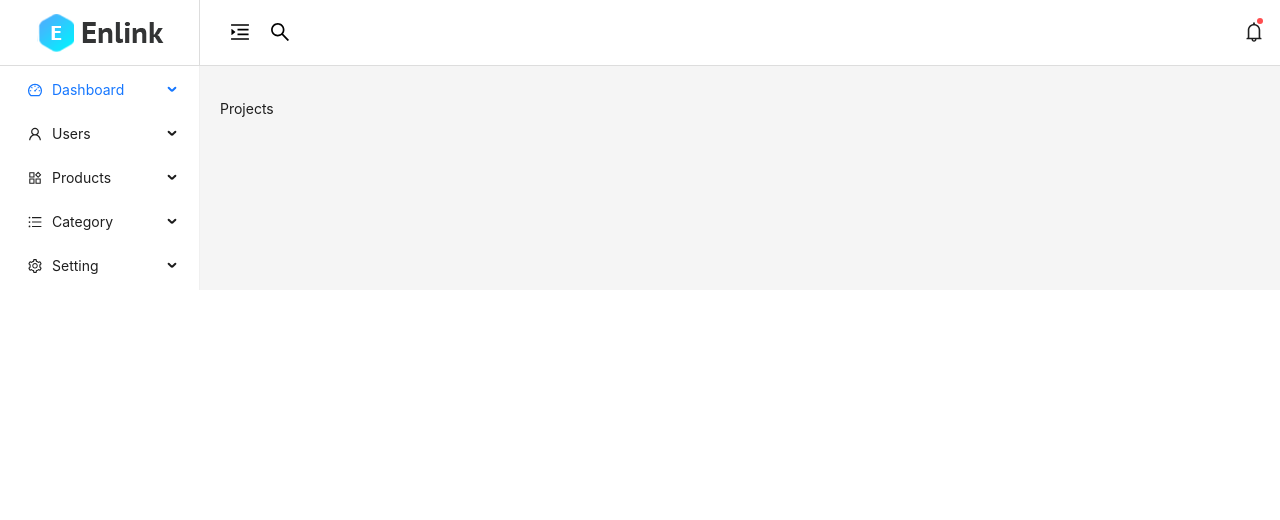
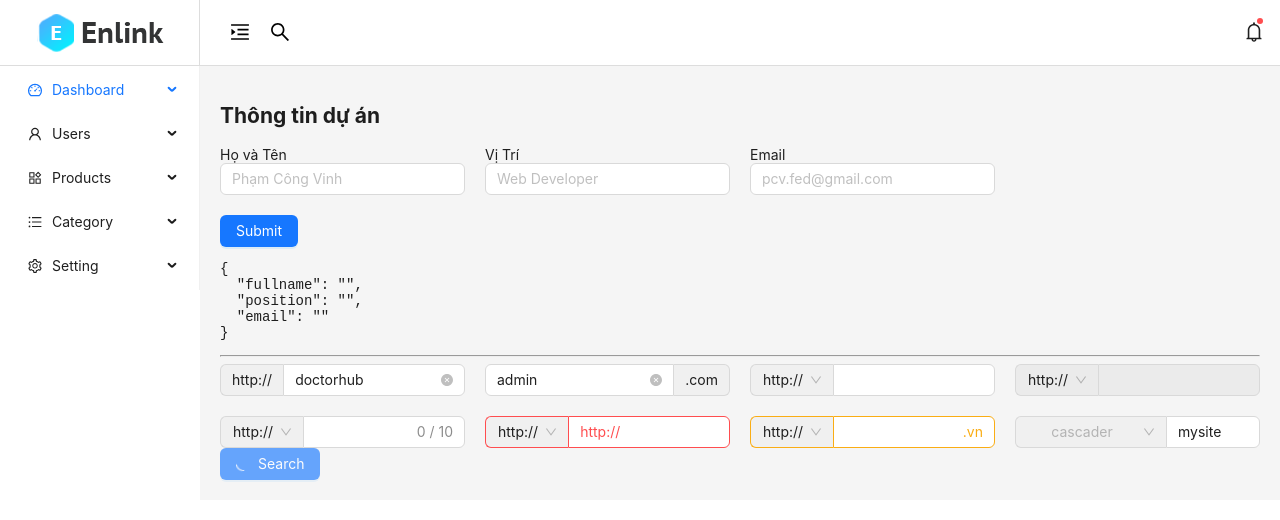
Before and after one commit to Vinhdev04/Ant-Design, a React (Create React App) app in the folder Example/learn-antd/: page /projects in a window 1280 px wide. Shown: the top 520 px of the page. Built offline with nearby package versions, Linux system fonts and the light colour scheme.

Commit message:
Tìm hiểu về component[Input] trong Ant-Design

```diff
--- /dev/null
+++ b/Example/learn-antd/src/pages/Project/Project.css
@@ -0,0 +1,3 @@
+.mb {
+  margin-bottom: 10px;
+}
--- a/Example/learn-antd/src/pages/Project/index.jsx
+++ b/Example/learn-antd/src/pages/Project/index.jsx
@@ -1,10 +1,126 @@
-import React from "react";
+import { Button, Cascader, Col, Input, Row, Select } from "antd";
+import React, { useState } from "react";
+import "./Project.css";
+const { Option } = Select;
+function Project() {
+  const [data, setData] = useState({
+    fullname: "",
+    position: "",
+    email: ""
+  });
 
-function Project(props) {
+  // lấy data cũ  nối vào data mới
+  const handleChangeInput = (e) => {
+    const { name, value } = e.target;
+    setData((prev) => ({
+      ...prev,
+      [name]: value
+    }));
+  };
+
+  const handleClick = () => {
+    console.log("Đã gửi dữ liệu lên server", data);
+    // Reset form
+    setData({
+      fullname: "",
+      position: "",
+      email: ""
+    });
+  };
+
+  // custom select sau đó truyền vào addonAfter || addonBefore
+  const select = (
+    <Select defaultValue="http://">
+      <Option value="http://">http://</Option>
+      <Option value="https://">https://</Option>
+    </Select>
+  )
+
   return (
-    <div>
-      <p>Projects</p>
-    </div>
+    <>
+      <div className="mb-10">
+        <h2>Thông tin dự án</h2>
+        <form>
+          <Row gutter={[20, 20]}>
+            <Col xs={24} sm={24} md={8} lg={6} xl={6} className="mb-10">
+              <label>Họ và Tên</label>
+              <Input name="fullname" value={data.fullname} placeholder="Phạm Công Vinh" onChange={handleChangeInput} />
+            </Col>
+            <Col xs={24} sm={24} md={8} lg={6} xl={6}>
+              <label>Vị Trí</label>
+              <Input name="position" value={data.position} placeholder="Web Developer" onChange={handleChangeInput} />
+            </Col>
+            <Col xs={24} sm={24} md={8} lg={6} xl={6}>
+              <label>Email</label>
+              <Input name="email" value={data.email} placeholder="pcv.fed@gmail.com" onChange={handleChangeInput} />
+            </Col>
+            <Col span={24}>
+              <Button type="primary" onClick={handleClick}>Submit</Button>
+            </Col>
+          </Row>
+        </form>
+        <pre>{JSON.stringify(data, null, 2)}</pre>
+      </div>
+      <hr></hr>
+
+      <div className="mb-10">
+        <Row gutter={[20, 20]}>
+          {/* allowClear: Hiển thị biểu tượng clear */}
+          <Col xs={24} sm={24} md={8} lg={6} xl={6} className="mb-10">
+              <Input addonBefore="http://"  allowClear="true"  defaultValue="doctorhub"/>
+          </Col>
+
+          {/* addonAfter: thêm vào bên ngoài sau ô input */}
+          <Col xs={24} sm={24} md={8} lg={6} xl={6}>
+              <Input addonAfter=".com" allowClear="true"  defaultValue="admin"/>
+          </Col>
+
+          {/* addonBefore: thêm vào bên ngoài trước ô input */}
+          <Col xs={24} sm={24} md={8} lg={6} xl={6}>
+              <Input addonBefore={select}  />
+          </Col>
+
+           {/* disabled: vô hiệu hóa ô input */}
+          <Col xs={24} sm={24} md={8} lg={6} xl={6}>
+              <Input addonBefore={select} disabled />
+          </Col>
+
+           {/* showCount: hiển thị số kí tự đã điền */}
+          <Col xs={24} sm={24} md={8} lg={6} xl={6}>
+              <Input addonBefore={select} maxLength={10} showCount type="number"/>
+          </Col>
+
+          {/* prefix: thêm vào Trong ô input - bên trái*/}
+          <Col xs={24} sm={24} md={8} lg={6} xl={6}>
+              <Input  addonBefore={select} maxLength={20}  status="error" prefix="http://"/>
+          </Col>
+
+          {/* suffix: thêm vào 	Trong ô input - bên phải */}
+          <Col xs={24} sm={24} md={8} lg={6} xl={6}>
+            <Input  addonBefore={select} maxLength={20}  status="warning" suffix=".vn"/>
+          </Col>
+
+          {/* Cascader: Chọn dữ liệu phân cấp */}
+          <Col xs={24} sm={24} md={8} lg={6} xl={6}>
+          <Input
+              addonBefore={<Cascader placeholder="cascader" style={{ width: 150 }} />}
+              defaultValue="mysite"
+            />
+          </Col>
+          </Row>
+      </div>
+
+
+      <div>
+        <Row gutter={[20, 20]}>
+          {/* allowClear: Hiển thị biểu tượng clear */}
+          <Col xs={24} sm={24} md={8} lg={6} xl={6} className="mb-10">
+            <Button type="primary" loading="true">Search</Button>
+          </Col>
+
+        </Row>
+      </div>
+    </>
   );
 }
 
```
Also changed, not shown: 3 other files (tests, documents, lock files or other folders).
